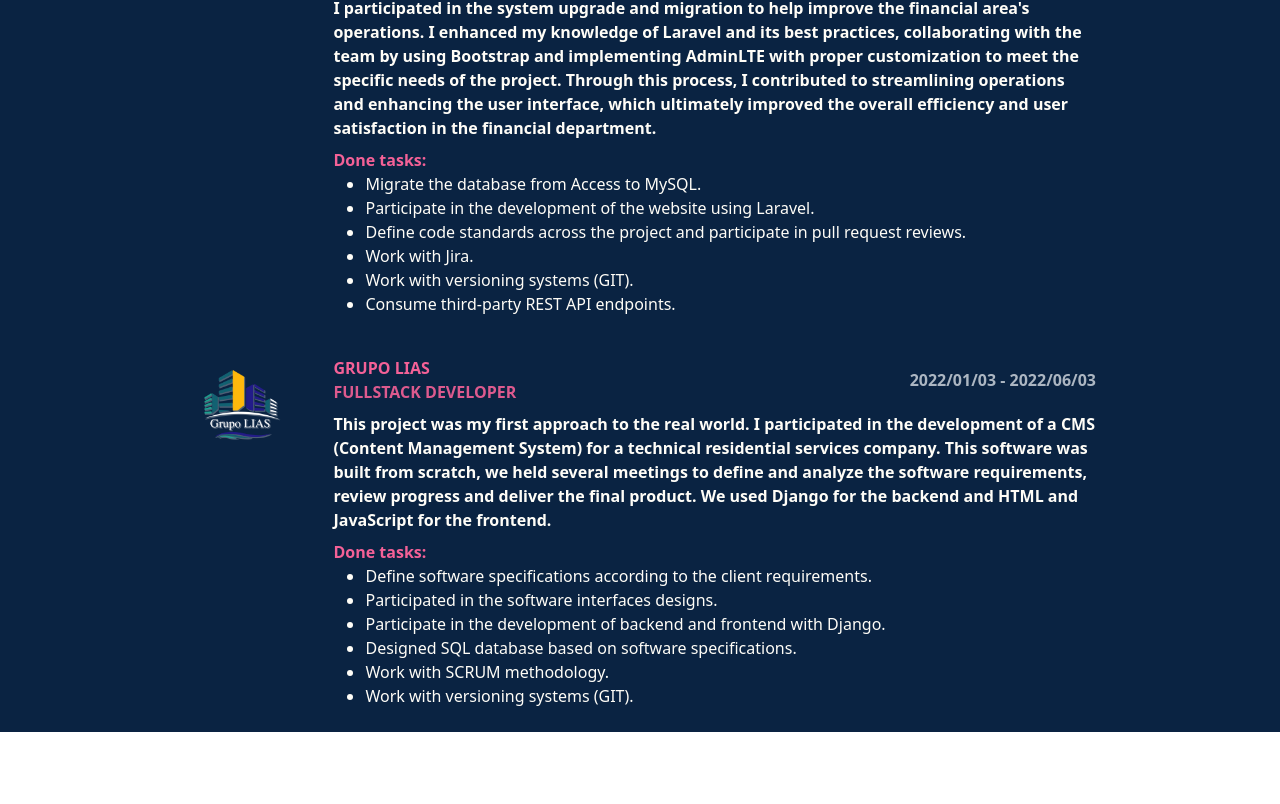
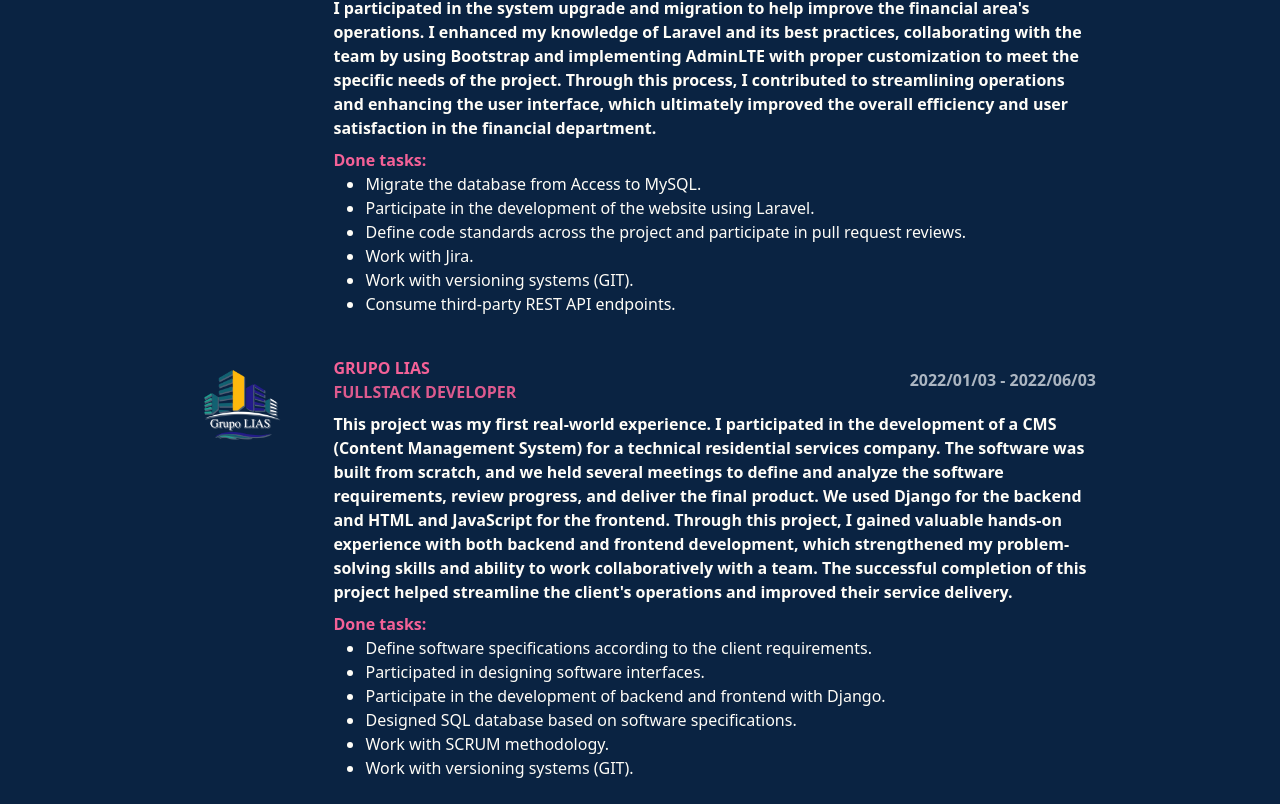
Before and after one commit to DanielMMITM/portfolio, a React (Vite) app: page / in a window 1280 px wide. Shown: the part 1738-2542 px from the top of the page. Before the commit the page ends 2470 px from the top, so only its background shows below. Built offline with nearby package versions, Linux system fonts and the light colour scheme; the HTML template or start-up script is replaced by a standard one.

Commit message:
Update - update grupo lias experience info

```diff
--- a/src/data/experience.ts
+++ b/src/data/experience.ts
@@ -175,8 +175,9 @@ export const experience = [
     endDate: '2022/06/03',
     jobTitle: 'FULLSTACK DEVELOPER',
     descES:
-      'Este proyecto fue mi primer acercamiento al mundo laboral. Se desarrolló un CMS (Content Management System) para una empresa de servicios residenciales técnicos. El proyecto fue construido desde 0, teniendo sesiones presenciales con el cliente para la obtención de los requerimientos, visualización de avances y entrega del mismo. Para backend se utilzó Django y en el frontend HTML con JavaScript.',
-    descEn: `This project was my first approach to the real world. I participated in the development of a CMS (Content Management System) for a technical residential services company. This software was built from scratch, we held several meetings to define and analyze the software requirements, review progress and deliver the final product. We used Django for the backend and HTML and JavaScript for the frontend.`,
+      'Este proyecto fue mi primera experiencia en el ambiente laboral. Participé en el desarrollo de un CMS (Sistema de Gestión de Contenidos) para una empresa de servicios residenciales técnicos. El software se construyó desde cero, y realizamos varias reuniones para definir y analizar los requisitos del software, así como para revisar el progreso y entregar el producto final. Utilizamos Django para el backend y HTML en conjunto con JavaScript para el frontend. A través de este proyecto, adquirí experiencia práctica muy valiosa tanto en desarrollo backend como frontend, lo que fortaleció mis habilidades para resolver problemas y mi capacidad para trabajar de manera colaborativa con un equipo. La finalización exitosa de este proyecto ayudó a agilizar las operaciones del cliente y mejoró la entrega de sus servicios.',
+    descEn: `This project was my first real-world experience. I participated in the development of a CMS (Content Management System) for a technical residential services
+      company. The software was built from scratch, and we held several meetings to define and analyze the software requirements, review progress, and deliver the final product. We used Django for the backend and HTML and JavaScript for the frontend. Through this project, I gained valuable hands-on experience with both backend and frontend development, which strengthened my problem-solving skills and ability to work collaboratively with a team. The successful completion of this project helped streamline the client's operations and improved their service delivery.`,
     tasks: [
       {
         id: 1,
@@ -188,7 +189,7 @@ export const experience = [
       {
         id: 2,
         taskDescES: 'Diseño de interfaces de la plataforma.',
-        taskDescEN: 'Participated in the software interfaces designs.',
+        taskDescEN: 'Participated in designing software interfaces.',
       },
       {
         id: 3,
```
